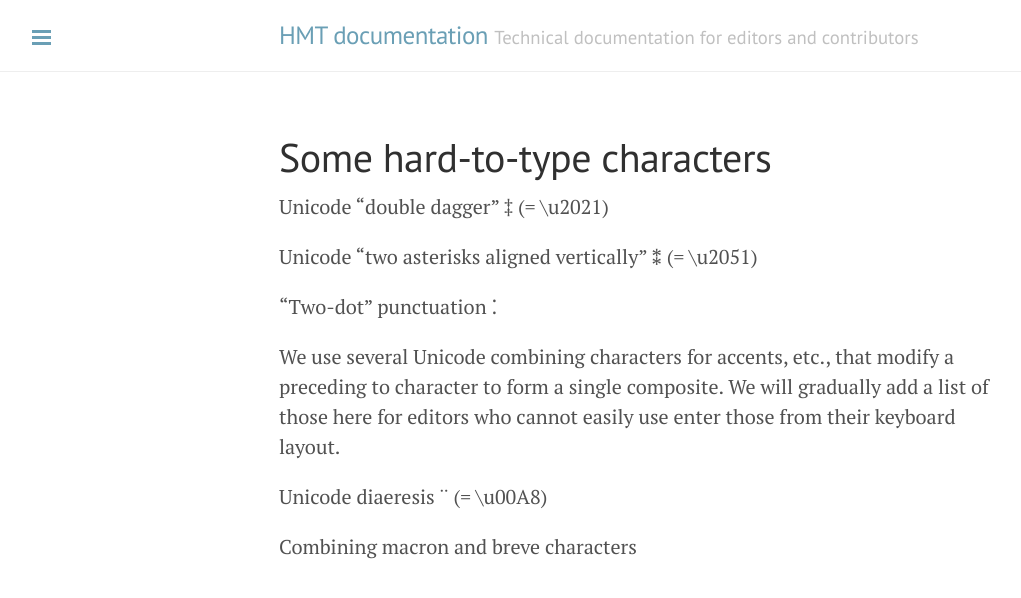
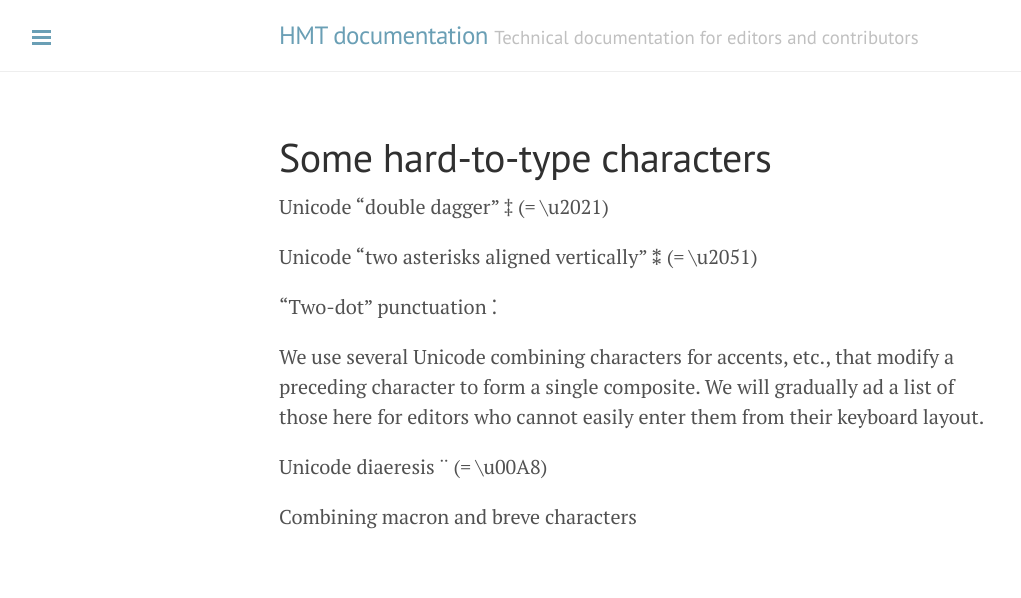
Before and after one commit to homermultitext/hmt-docs, a Jekyll site: the page built from tips/pasteboard.md, in a window 1280 px wide. Shown: the top 598 px of the page, without its empty margins (1-1022 px from the left). Built offline with Jekyll 4.4.1, drawn with Linux system fonts in a browser that asks for light colours; Markdown is read by kramdown in place of the engine named in the settings.

Commit message:
Rephrase

```diff
--- a/tips/pasteboard.md
+++ b/tips/pasteboard.md
@@ -12,8 +12,8 @@ Unicode "two asterisks aligned vertically" ⁑ (= \u2051)
 
 "Two-dot" punctuation ⁚
 
+We use several Unicode combining characters for accents, etc., that modify a preceding character to form a single composite. We will gradually ad a list of those here for editors who cannot easily enter them from their keyboard layout.
 
-We use several Unicode combining characters for accents, etc., that modify a preceding to character to form a single composite.  We will gradually add a list of those here for editors who cannot easily use enter those from their keyboard layout.
 
 Unicode diaeresis   ¨ (= \u00A8)
 
```
